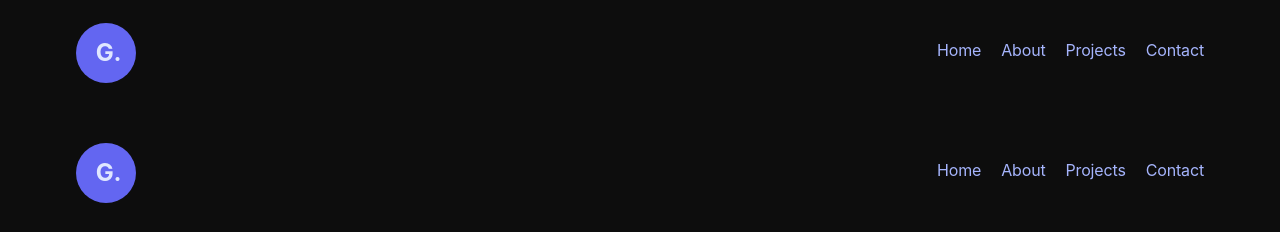
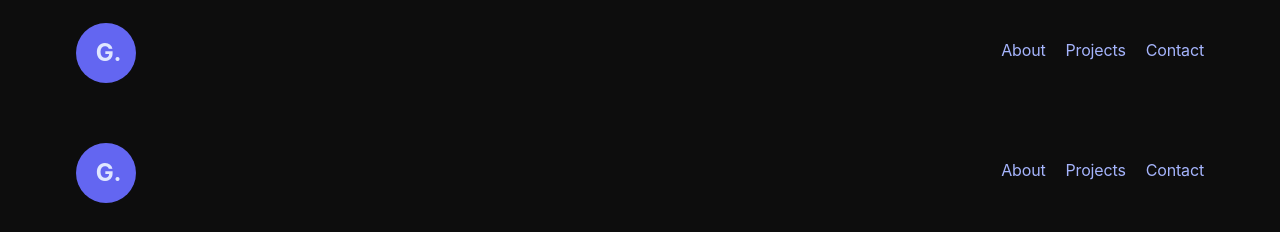
Before and after one commit to GeorgiNedyalkov/georginedyalkov.com, a React (Vite) app: page /writing in a window 1280 px wide. Shown: the top 232 px of the page. Built offline with nearby package versions, Linux system fonts and the light colour scheme.

Commit message:
Remove home page from navbar

```diff
--- a/src/components/Navbar/Navbar.jsx
+++ b/src/components/Navbar/Navbar.jsx
@@ -10,11 +10,6 @@ const Navbar = () => {
       </Link>
 
       <ul className="navbar__items">
-        <li>
-          <Link className="link" to="/">
-            Home
-          </Link>
-        </li>
         <li>
           <Link className="link" to="/about">
             About
```
